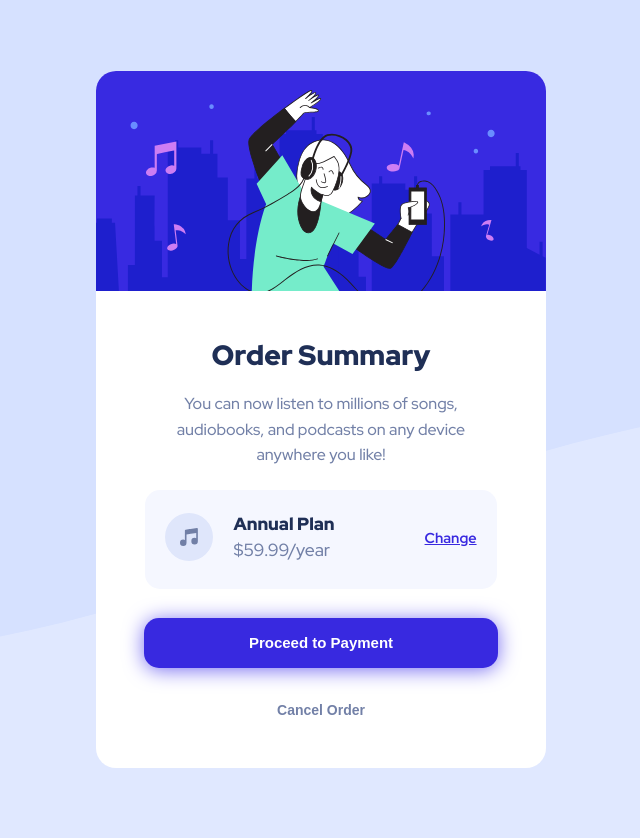
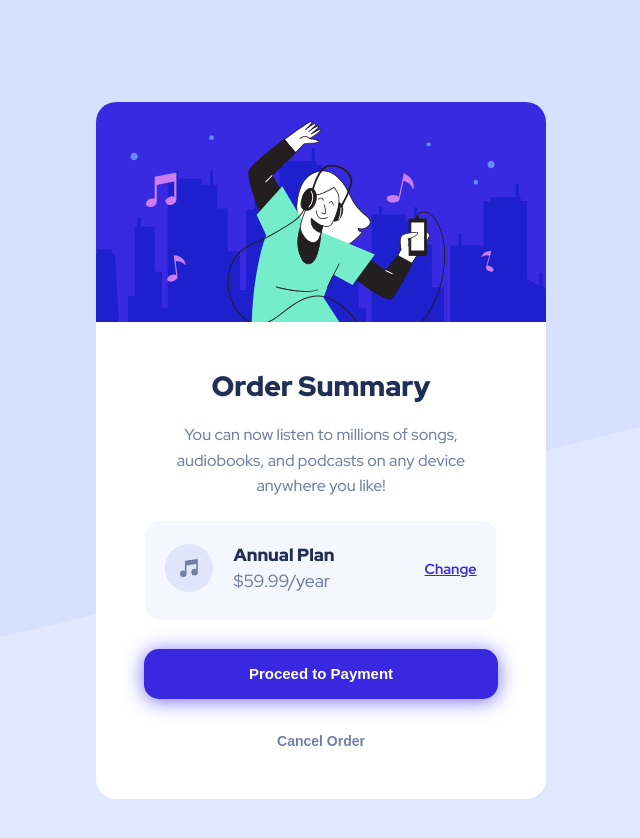
Before and after one commit to Pseidu/order-summary-component-main, a plain HTML site: page index.html in a window 1280 px wide. Shown: the whole page, without its empty margins (319-959 px from the left). Drawn offline with Linux system fonts and the light colour scheme.

Commit message:
Update mis-estilos.css

```diff
--- a/css/mis-estilos.css
+++ b/css/mis-estilos.css
@@ -148,6 +148,10 @@ button.cancel:hover {
 }
 
 @media screen and (min-width: 600px) {
+    body {
+        padding-top: 102px;
+    }
+
     main {
         width: 450px;
         height: 697px;
```
